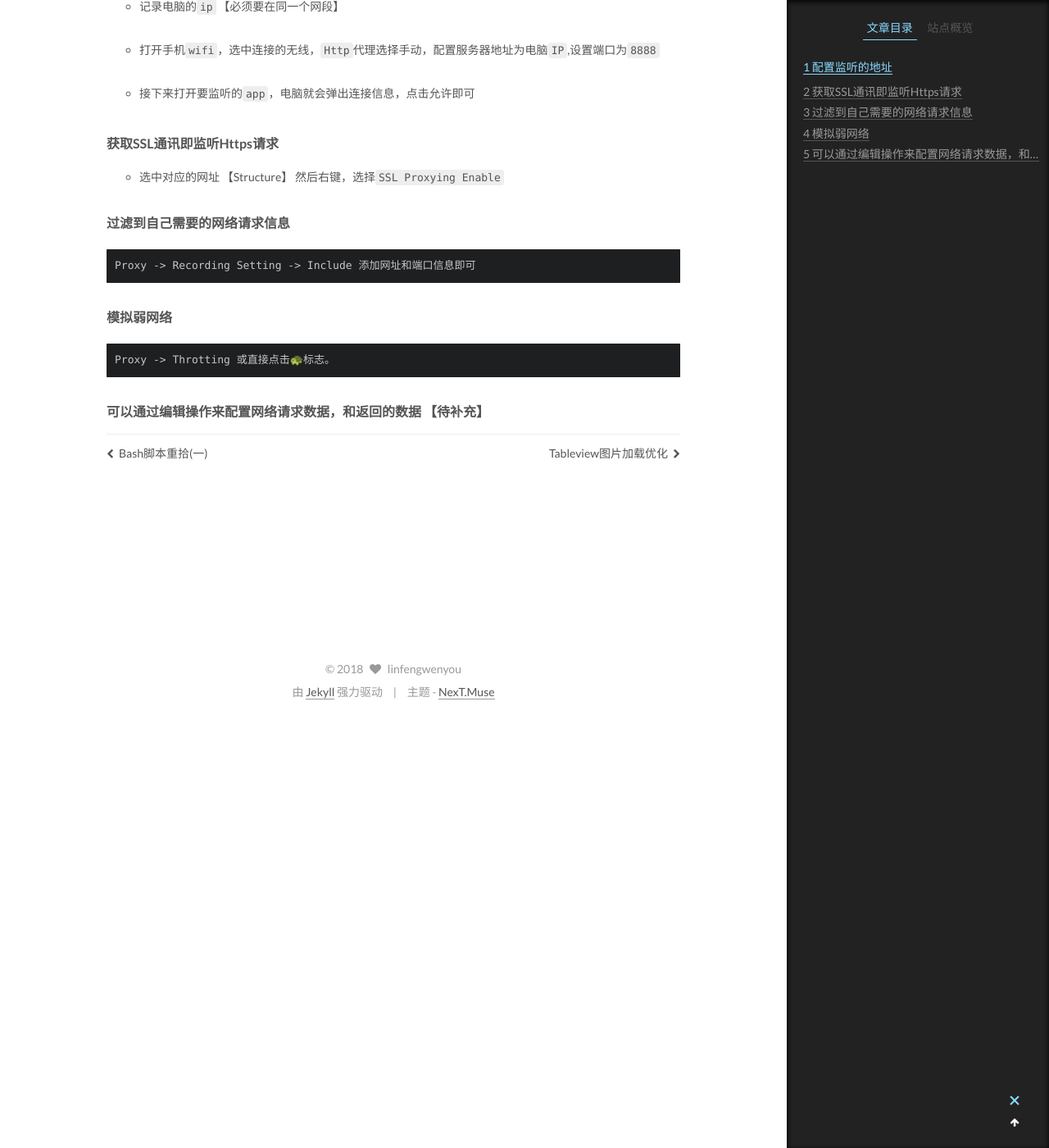
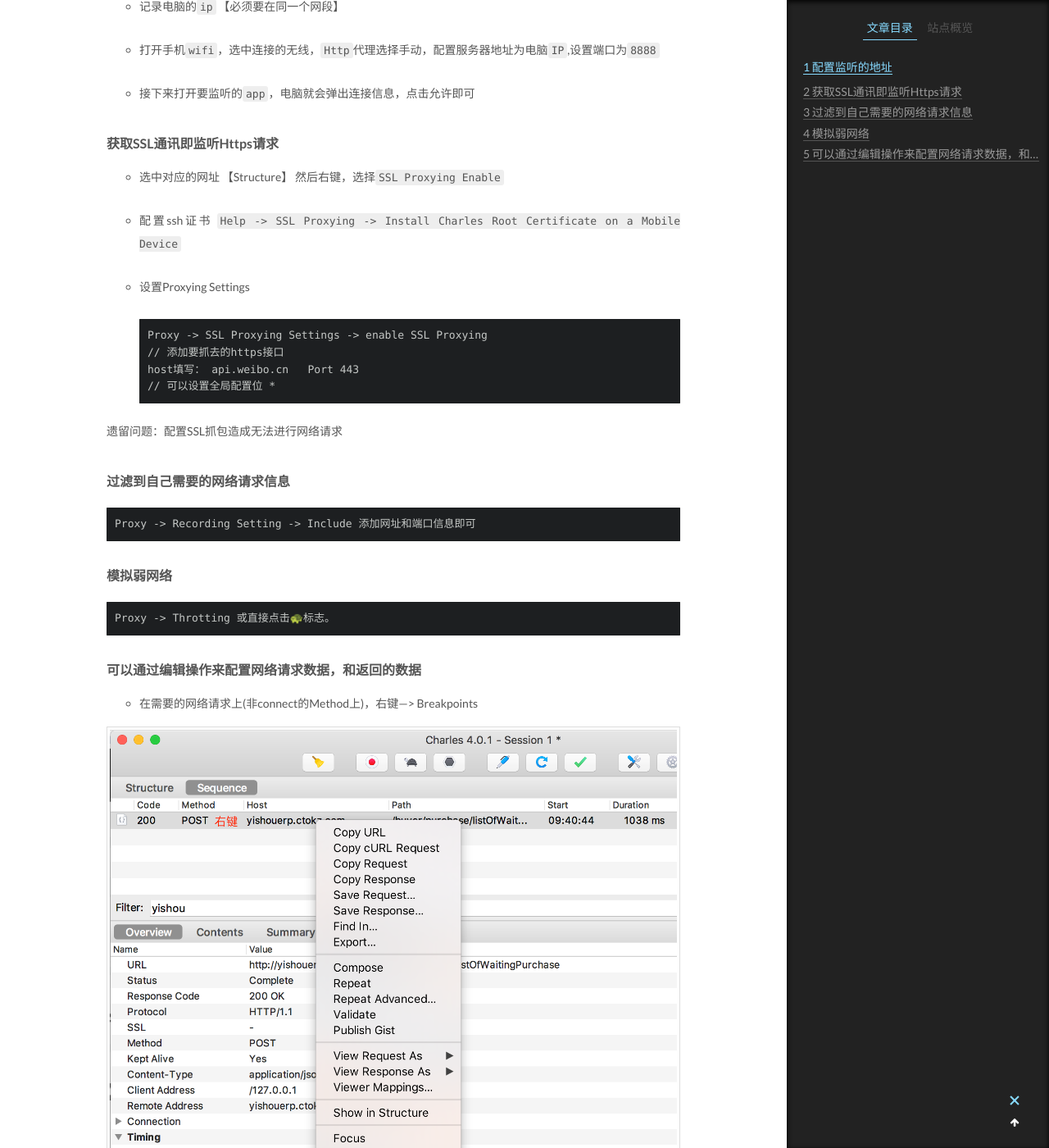
Before and after one commit to linfengwenyou/linfengwenyou.github.io, a Jekyll site: the page built from _posts/2017-09-03-charles基本用法.md, in a window 1280 px wide and 1400 px high, scrolled down 522 px. Shown: the whole window at 82% size. Built offline with Jekyll 4.4.1, drawn with Linux system fonts in a browser that asks for light colours; some of the changed text lies outside the part shown.

Commit message:
charles更新

````diff
--- a/_posts/2017-09-03-charles基本用法.md
+++ b/_posts/2017-09-03-charles基本用法.md
@@ -11,6 +11,21 @@
 
 * 选中对应的网址 【Structure】 然后右键，选择`SSL Proxying Enable`
 
+* 配置ssh证书 `Help -> SSL Proxying -> Install Charles Root Certificate on a Mobile Device`
+
+* 设置Proxying Settings
+
+  ```
+  Proxy -> SSL Proxying Settings -> enable SSL Proxying
+  // 添加要抓去的https接口
+  host填写： api.weibo.cn   Port 443
+  // 可以设置全局配置位 *
+  ```
+
+
+
+遗留问题：配置SSL抓包造成无法进行网络请求
+
 #### 过滤到自己需要的网络请求信息
 
 ```
@@ -23,5 +38,20 @@ Proxy -> Recording Setting -> Include 添加网址和端口信息即可
 Proxy -> Throtting 或直接点击🐢标志。
 ```
 
+#### 可以通过编辑操作来配置网络请求数据，和返回的数据
 
-#### 可以通过编辑操作来配置网络请求数据，和返回的数据  【待补充】
+* 在需要的网络请求上(非connect的Method上)，右键—> Breakpoints
+
+![2017-09-03-charles断点](https://linfengwenyou.github.io/images/2017-09-03-charles断点.png)
+
+* 然后重新刷新网络或者是重新进入到这个网页，就会被拦截
+
+>  编辑网络请求
+
+![2017-09-03-charles请求断点](https://linfengwenyou.github.io/images/2017-09-03-charles请求断点.png)
+
+>  编辑网络响应
+
+![2017-09-03-charles响应断点](https://linfengwenyou.github.io/images/2017-09-03-charles响应断点.png)
+
+编辑网络请求与响应，编辑完成后点击`Execute` 执行，需要注意的是，网络请求有个时间限制，超过这个时间会提示网络超时。需要尽快进行操作。
````
Also changed, not shown: images/2017-09-03-charles响应断点.png (added), images/2017-09-03-charles断点.png (added), images/2017-09-03-charles请求断点.png (added), 2 other files.
